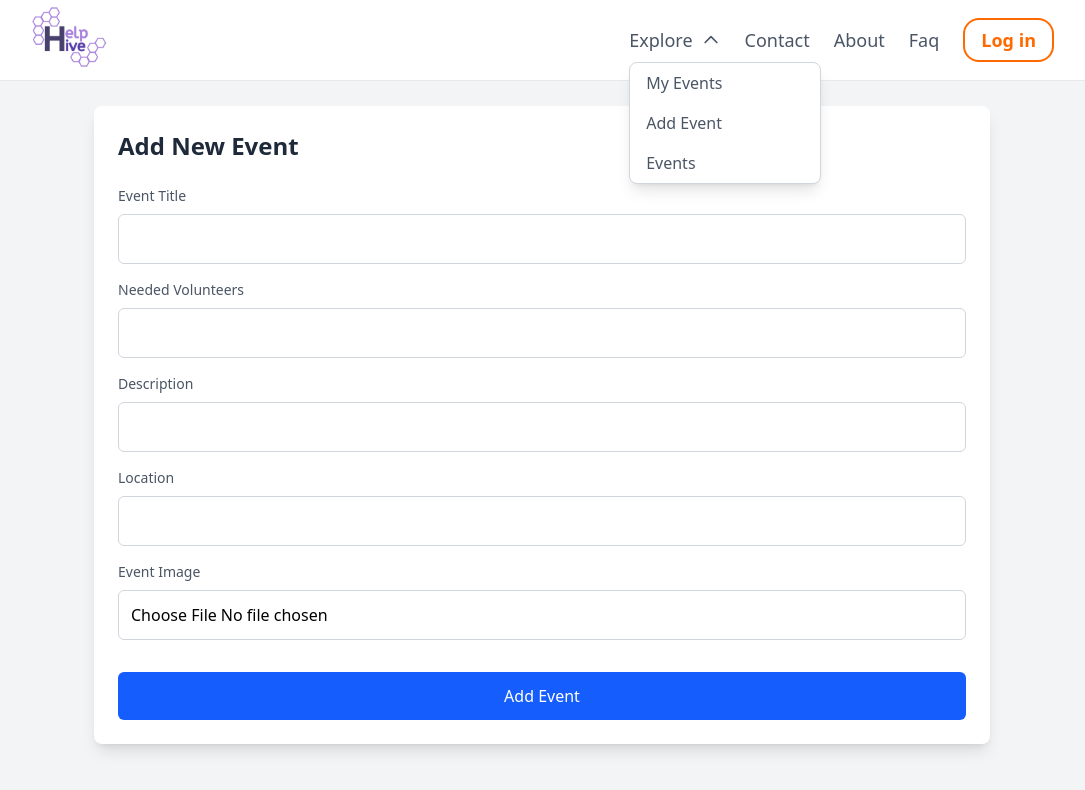
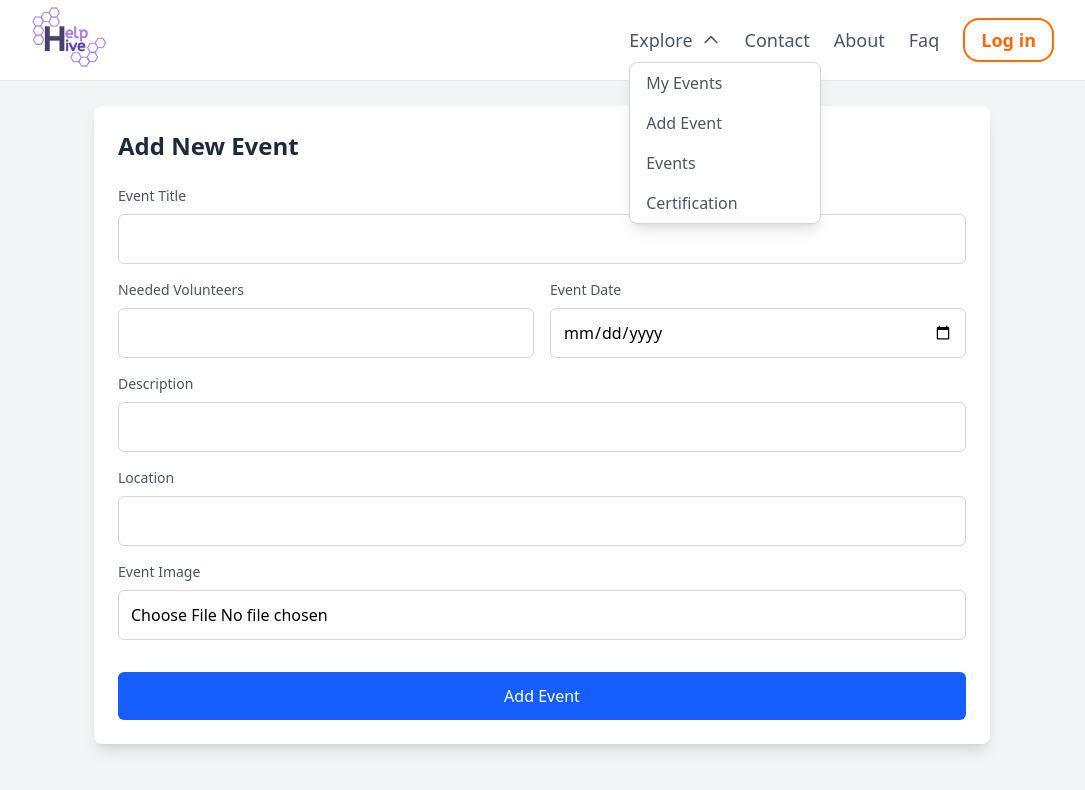
Before and after one commit to 3-knuckle-heads/HelpHive, a React (Vite) app in the folder FrontEnd/help-hive/: page /eventcreate in a window 1280 px wide. Both pictures are taken after a click on the button "Explore". Shown: the top 790 px of the page, without its empty margins (98-1183 px from the left). Built offline with nearby package versions, Linux system fonts and the light colour scheme.

Commit message:
Certificate generate page added with event date time

```diff
--- a/FrontEnd/help-hive/src/App.jsx
+++ b/FrontEnd/help-hive/src/App.jsx
@@ -12,6 +12,7 @@ import Faq from "./pages/Faq.jsx";
 import EventDesc from "./pages/EventDesc.jsx";
 import Signup from "./pages/Signup.jsx";
 import MyEvents from "./pages/MyEvents";
+import Certificate from "./components/Certificate.jsx";
 
 function App() {
   const [user, setUser] = useState(null);
@@ -44,6 +45,8 @@ function App() {
           <Route path="/faq" element={<Faq />} />
           <Route path="/eventview/:id" element={<EventDesc />} />
           <Route path="/myevents" element={<MyEvents />} />
+          <Route path="/certificate" element={<Certificate />} />
+
 
           <Route
             path="/login"
--- /dev/null
+++ b/FrontEnd/help-hive/src/components/Certificate.jsx
@@ -0,0 +1,51 @@
+import React, { useState, useEffect } from "react";
+
+const CertificatePage = () => {
+  const [events, setEvents] = useState([]);
+
+  useEffect(() => {
+    const storedEvents = JSON.parse(localStorage.getItem("myEvents")) || [];
+    setEvents(storedEvents);
+  }, []);
+
+  const handleDownload = (event) => {
+    alert(`Downloading certificate for ${event.title}`);
+  };
+
+  return (
+    <div className="min-h-screen bg-gray-100 p-6">
+      <div className="container mx-auto max-w-4xl bg-white p-6 rounded-lg shadow-lg">
+        <h2 className="text-2xl font-extrabold text-gray-800 mb-6">Certificates</h2>
+        <p className="text-gray-600 mb-4">Here are your event participations:</p>
+
+        {events.length === 0 ? (
+          <p className="text-gray-500">No events found.</p>
+        ) : (
+          <ul>
+            {events.map((event) => (
+              <li
+                key={event.id}
+                className="p-4 mb-4 border rounded-lg flex justify-between items-center"
+              >
+                <div>
+                  <h3 className="text-lg font-semibold">{event.title}</h3>
+                  <p className="text-gray-600">Status: {event.completed ? "Completed" : "Ongoing"}</p>
+                </div>
+                {event.completed && (
+                  <button
+                    onClick={() => handleDownload(event)}
+                    className="bg-blue-600 text-white px-4 py-2 rounded-md hover:bg-blue-700"
+                  >
+                    Download Certificate
+                  </button>
+                )}
+              </li>
+            ))}
+          </ul>
+        )}
+      </div>
+    </div>
+  );
+};
+
+export default CertificatePage;
--- a/FrontEnd/help-hive/src/components/Navbar.jsx
+++ b/FrontEnd/help-hive/src/components/Navbar.jsx
@@ -100,6 +100,11 @@ const Navbar = ({ user }) => {
                       Events
                     </Link>
                   </li>
+                  <li>
+                    <Link to="/certificate" className="block px-4 py-2 text-gray-600 hover:bg-orange-100">
+                      Certification
+                    </Link>
+                  </li>
                 </ul>
               )}
             </li>
--- a/FrontEnd/help-hive/src/pages/AddEventPage.jsx
+++ b/FrontEnd/help-hive/src/pages/AddEventPage.jsx
@@ -10,6 +10,7 @@ const AddEventPage = ({ currentUser }) => {
     organizer: currentUser || "HelpHive",
     location: "",
     image: "",
+    date:"",
     latitude: null,
     longitude: null,
   });
@@ -51,6 +52,7 @@ const AddEventPage = ({ currentUser }) => {
       organizer: currentUser || "HelpHive",
       location: "",
       image: "",
+      date:"",
       latitude: null,
       longitude: null,
     });
@@ -76,7 +78,8 @@ const AddEventPage = ({ currentUser }) => {
             />
           </div>
 
-          <div className="mb-4">
+          <div className="grid grid-cols-1 md:grid-cols-2 gap-4 mb-4">
+            <div>
               <label className="block text-sm font-medium text-gray-600">
                 Needed Volunteers
               </label>
@@ -87,6 +90,19 @@ const AddEventPage = ({ currentUser }) => {
                 onChange={handleChange}
                 className="w-full p-3 border border-gray-300 rounded-md mt-2"
               />
+            </div>
+            <div>
+              <label className="block text-sm font-medium text-gray-600">
+                Event Date
+              </label>
+              <input
+                type="date"
+                name="date"
+                value={newEvent.date}
+                onChange={handleChange}
+                className="w-full p-3 border border-gray-300 rounded-md mt-2"
+              />
+            </div>
           </div>
 
           <div className="mb-4">
--- a/FrontEnd/help-hive/src/pages/ProfilePage.jsx
+++ b/FrontEnd/help-hive/src/pages/ProfilePage.jsx
@@ -1,4 +1,5 @@
 import React, { useState, useEffect } from "react";
+import Select from "react-select/base";
 
 const ProfilePage = ({ user, onLogout }) => {
   const [updatedUser, setUpdatedUser] = useState(user);
@@ -8,8 +9,8 @@ const ProfilePage = ({ user, onLogout }) => {
   const [isEditingContact, setIsEditingContact] = useState(false);
   const [newContact, setNewContact] = useState("");
 
-  // const [isEditingSkills, setIsEditingSkills] = useState(false);
-  // const [selectedSkills, setSelectedSkills] = useState(user.skills || []);
+  const [isEditingSkills, setIsEditingSkills] = useState(false);
+  const [selectedSkills, setSelectedSkills] = useState(user.skills || []);
 
   const skillOptions = [
     { value: "Event Planning", label: "Event Planning" },
@@ -54,15 +55,18 @@ const ProfilePage = ({ user, onLogout }) => {
     setNewContact(""); // Reset input field
   };
 
-  const toggleSkill = (skill) => {
-    setSelectedSkills((prevSkills) =>
-      prevSkills.includes(skill) ? prevSkills.filter((s) => s !== skill) : [...prevSkills, skill]
-    );
+  const handleSkillsChange = (selectedOptions) => {
+    setSelectedSkills(selectedOptions);
   };
 
   const saveSkills = () => {
-    setUpdatedUser((prev) => ({ ...prev, skills: selectedSkills }));
+    setUpdatedUser((prev) => ({ ...prev, skills: selectedSkills.map(skill => skill.label) }));
     setIsEditingSkills(false);
+  };
+
+  const cancelSkillsEdit = () => {
+    setIsEditingSkills(false);
+    setSelectedSkills(user.skills || []);
   };
 
   return (
@@ -232,6 +236,16 @@ const ProfilePage = ({ user, onLogout }) => {
             </p>
           </div>
 
+            {/* <div>
+              <h5>Skills
+              </h5>
+              <Select>
+                skillOptions={skillOptions}
+                value={selectedSkills}
+                onChange={handleSkillsChange}
+                isMulti={true}
+              </Select>
+            </div> */}
           <div className="mt-6">
             <label className="block text-sm font-medium text-gray-600">
               Skills
```
Lines whose indentation alone changed are shown as unchanged.
